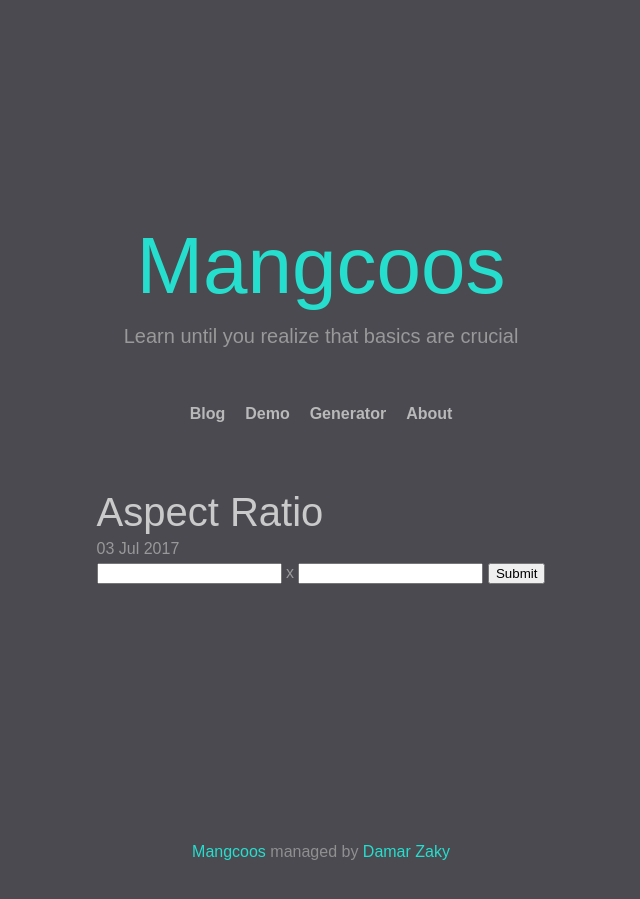
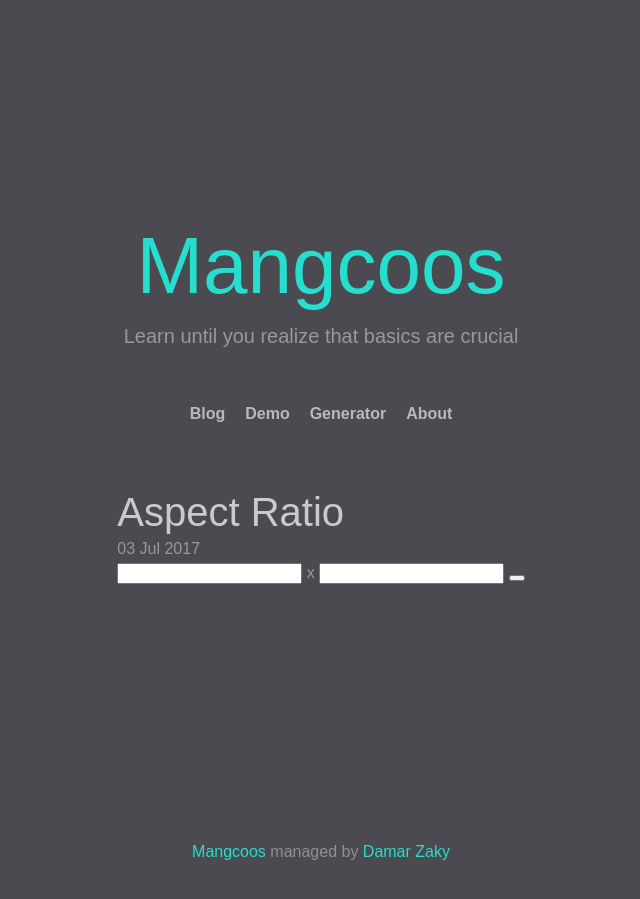
Before and after one commit to damzaky/damzaky.github.io, a Jekyll site: the page built from _posts/generator/2017-07-02-Aspect-Ratio-Generator.html, in a window 1280 px wide. Shown: the whole page, without its empty margins (319-959 px from the left). Built offline with Jekyll 4.4.1, drawn with Linux system fonts in a browser that asks for light colours.

Commit message:
Update 2017-07-02-Aspect-Ratio-Generator.html

```diff
--- a/_posts/generator/2017-07-02-Aspect-Ratio-Generator.html
+++ b/_posts/generator/2017-07-02-Aspect-Ratio-Generator.html
@@ -5,10 +5,10 @@ date: 2017-07-03
 tipe: generator
 ---
 
-<form>
+
 <input type="text" name="wid" id="wid"> x <input type="text" id="hei" name="hei">
- <input type="submit" value="Submit" onClick="sho()">
-</form>
+ <button value="Submit" onClick="sho()">
+
 <div id='result'>
 </div>
 <script type='text/javascript'>
```
